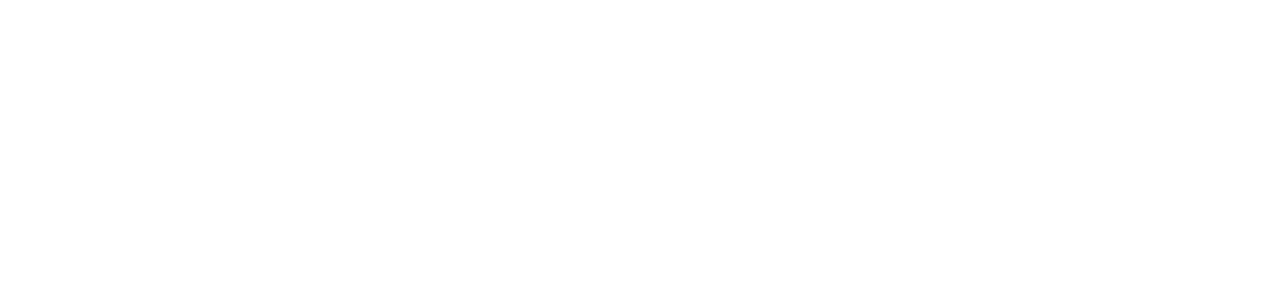
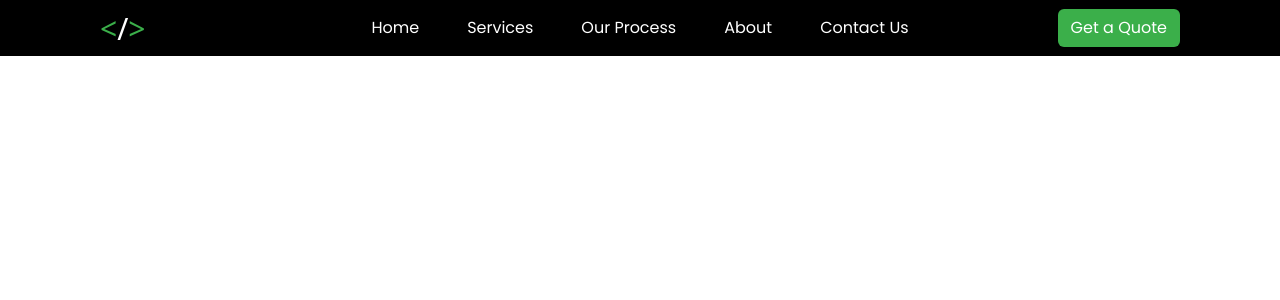
Before and after one commit to hassansajjadkhan/thewebgator, a React (Vite) app in the folder TheWebGator/: page /cdn/twg/TheWebGator/contactus in a window 1280 px wide. Before the commit this address had no page. Shown: the top 300 px of the page. Built offline with nearby package versions, Linux system fonts and the light colour scheme.

Commit message:
setting up the contact us page

```diff
--- a/TheWebGator/src/App.jsx
+++ b/TheWebGator/src/App.jsx
@@ -1,5 +1,6 @@
 import Home from './Components/Home/Home'
 import Services from './Components/Services/Services'
+import ContactUs from './Components/ContactUs/ContactUs'
 import './Components/Boilerplate/Navbar.css'
 import { BrowserRouter as Router, Routes, Route } from 'react-router-dom'
 
@@ -10,6 +11,7 @@ function App() {
       <Routes>
         <Route path='/cdn/twg/TheWebGator' element={<Home />} />
         <Route path='/cdn/twg/TheWebGator/services' element={<Services />} />
+        <Route path='/cdn/twg/TheWebGator/contactus' element={<ContactUs />} />
       </Routes>
     </Router>
   )
--- a/TheWebGator/src/Components/Boilerplate/Navbar.jsx
+++ b/TheWebGator/src/Components/Boilerplate/Navbar.jsx
@@ -31,11 +31,15 @@ export default function Navbar() {
                                 {item === 'Services' && (
                                     <Link className='nav-link' to='/cdn/twg/TheWebGator/services'>{item}</Link>
                                 )}
+                                {item === 'Contact Us' && (
+                                    <Link className='nav-link' to={'/cdn/twg/TheWebGator/contactus'}>{item}</Link>
+                                )}
                                 {item === 'Home' ? (
                                     <Link className='nav-link' to='/cdn/twg/TheWebGator/'>{item}</Link>
                                 ) : (
-                                    item !== 'Services' && <a className='nav-link' href='#'>{item}</a>
+                                    item !== 'Services' && item !== 'Contact Us' && <a className='nav-link' href='#'>{item}</a>
                                 )}
+
                             </li>
                         );
                     })}
--- /dev/null
+++ b/TheWebGator/src/Components/ContactUs/ContactUs.jsx
@@ -0,0 +1,10 @@
+import React from 'react'
+import Navbar from '../Boilerplate/Navbar'
+
+export default function ContactUs() {
+    return (
+        <div>
+            <Navbar />
+        </div>
+    )
+}
```
